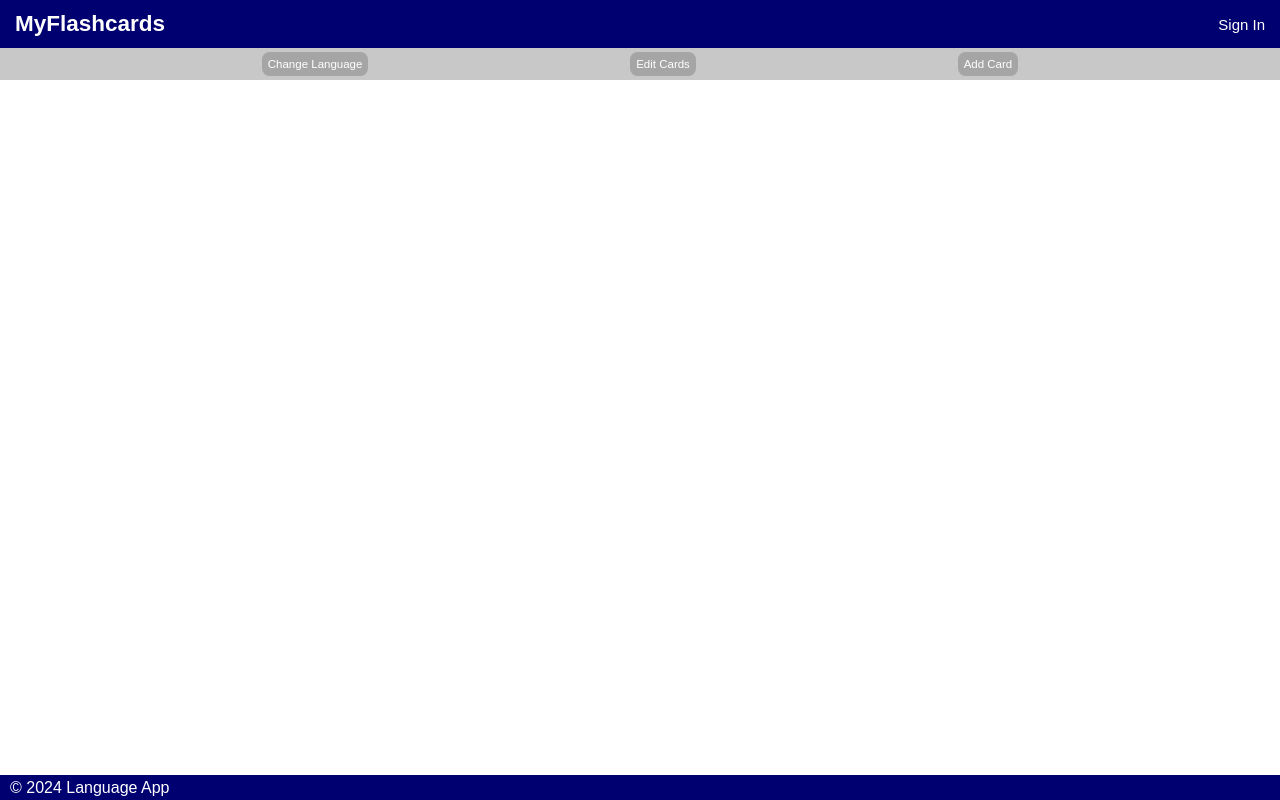
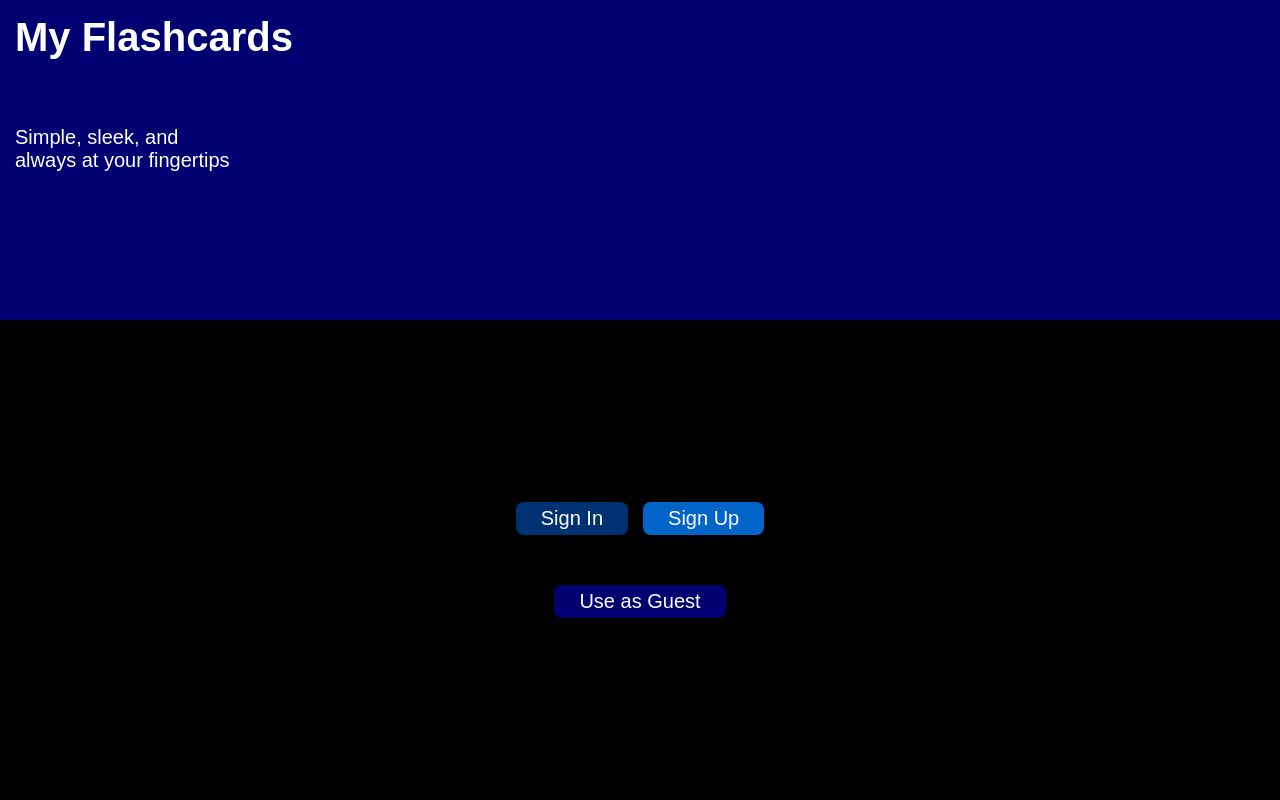
Before and after one commit to gherron94/MyFlashcards, a React (Vite) app: page /sign-in in a window 1280 px wide. Built offline with nearby package versions, Linux system fonts and the light colour scheme.

Commit message:
added sign-up page

```diff
--- a/src/App.tsx
+++ b/src/App.tsx
@@ -1,64 +1,20 @@
-import { FC, useState } from "react";
-import { Routes, Route } from "react-router-dom";
+import { FC } from "react";
+import { Routes, Route, Navigate } from "react-router-dom";
 import "./styles";
 import Home from "./components/Home";
-import NavBar from "./components/NavBar";
-import FlashCards from "./components/FlashCards";
-import Options from "./components/Options";
-// import SideBar from "./components/SideBar";
+import Wrapper from "./wrappe";
+import SignInPage from "./SignInPage";
 
 const App: FC = () => {
-	const [isFlipped, SetIsFlipped] = useState<boolean>(false);
-	const [isDeleteSelected, setIsDeleteSelected] = useState<boolean>(false);
-	const [addCard, setAddCard] = useState<boolean>(false);
-	const [editSelected, setEditSelected] = useState<boolean>(false);
-
 	return (
-		<div className={"container"}>
-			<div className="header">
-				<header>
-					<NavBar />
-					<Options
-						isFlipped={isFlipped}
-						SetIsFlipped={SetIsFlipped}
-						isDeleteSelected={isDeleteSelected}
-						setIsDeleteSelected={setIsDeleteSelected}
-						addCard={addCard}
-						setAddCard={setAddCard}
-						editSelected={editSelected}
-						setEditSelected={setEditSelected}
-					/>
-				</header>
-			</div>
-			<div className="body">
-				{/* <div className="sidebar">
-					<SideBar />
-				</div> */}
-				<div className="content">
-					<main>
-						<Routes>
-							<Route path="/" element={<Home />} />
-							<Route
-								path="/flash-cards"
-								element={
-									<FlashCards
-										isFlipped={isFlipped}
-										isDeleteSelected={isDeleteSelected}
-										addCard={addCard}
-										setAddCard={setAddCard}
-										editSelected={editSelected}
-										setEditSelected={setEditSelected}
-									/>
-								}
-							/>
-						</Routes>
-					</main>
-					<footer className="footer">
-						<p>© 2024 Language App</p>
-					</footer>
-				</div>
-			</div>
-		</div>
+		<>
+			<Routes>
+				<Route index element={<Navigate to="/sign-in" replace />} />
+				<Route path="/home" element={<Home />} />
+				<Route path="/sign-in" element={<SignInPage />} />
+				<Route path="/flash-cards" element={<Wrapper />} />
+			</Routes>
+		</>
 	);
 };
 
--- /dev/null
+++ b/src/SignInPage.tsx
@@ -0,0 +1,35 @@
+import { FC } from "react";
+import { NavLink } from "react-router-dom";
+
+const SignInPage: FC = () => {
+	return (
+		<>
+			<div className="signin-container">
+				<header>
+					<div className="sign-title">
+						<h1>My Flashcards</h1>
+					</div>
+					<div className="sign-message">
+						<h2>
+							Simple, sleek, and<br></br> always at your fingertips
+						</h2>
+					</div>
+				</header>
+				<main>
+					<div className="sign-buttons">
+						<button>Sign In</button>
+						<button>Sign Up</button>
+					</div>
+					<div className="guest-button">
+						<button>
+							{" "}
+							<NavLink to="/home">Use as Guest</NavLink>
+						</button>
+					</div>
+				</main>
+			</div>
+		</>
+	);
+};
+
+export default SignInPage;
--- a/src/components/Home.tsx
+++ b/src/components/Home.tsx
@@ -1,9 +1,33 @@
 import { FC } from "react";
+import NavBar from "./NavBar";
+import { NavLink } from "react-router-dom";
 
 const Home: FC = () => {
 	return (
 		<>
-			<h1>Welcome to Language App</h1>
+			<div className={"container"}>
+				<div className="header">
+					<header>
+						<NavBar />
+					</header>
+				</div>
+				<div className="body">
+					<div className="content">
+						<main>
+							<h1 className="home-title">Welcome to MyFlashcards</h1>
+							<h2 className="home-intro">
+								Click below to see your cards and begin learning!
+							</h2>
+							<NavLink to="/flash-cards">
+								<button className="home-button">See My Cards</button>
+							</NavLink>
+						</main>
+						<footer className="footer">
+							<p>© 2024 Language App</p>
+						</footer>
+					</div>
+				</div>
+			</div>
 		</>
 	);
 };
--- a/src/components/NavBar.tsx
+++ b/src/components/NavBar.tsx
@@ -5,14 +5,11 @@ const NavBar: FC = () => {
 	return (
 		<nav>
 			<ul>
-				{/* <li>
-					<NavLink to="/">Home</NavLink>
-				</li> */}
 				<li>
-					<NavLink to="/flash-cards">MyFlashcards</NavLink>
+					<NavLink to="/home">MyFlashcards</NavLink>
 				</li>
 				<li className="currentUser">
-					<NavLink to="/"> Sign In</NavLink>
+					<NavLink to="/"> Sign out</NavLink>
 				</li>
 			</ul>
 		</nav>
--- a/src/components/Options.tsx
+++ b/src/components/Options.tsx
@@ -7,7 +7,6 @@ interface Options {
 	setIsDeleteSelected: Dispatch<SetStateAction<boolean>>;
 	addCard: boolean;
 	setAddCard: Dispatch<SetStateAction<boolean>>;
-	editSelected: boolean;
 	setEditSelected: Dispatch<SetStateAction<boolean>>;
 }
 
@@ -18,7 +17,6 @@ const Options: FC<Options> = ({
 	isDeleteSelected,
 	setIsDeleteSelected,
 	SetIsFlipped,
-	editSelected,
 	setEditSelected,
 }) => {
 	return (
--- a/src/main.tsx
+++ b/src/main.tsx
@@ -3,7 +3,9 @@ import { BrowserRouter } from "react-router-dom";
 import App from "./App.tsx";
 
 ReactDOM.createRoot(document.getElementById("root")!).render(
-	<BrowserRouter>
-		<App />
-	</BrowserRouter>
+	<>
+		<BrowserRouter>
+			<App />
+		</BrowserRouter>
+	</>
 );
--- a/src/styles.tsx
+++ b/src/styles.tsx
@@ -1,4 +1,4 @@
-// import "./styles/SideBar.css"
+import "./styles/SignInPage.css";
 import "./styles/App.css";
 import "./styles/FlashCards.css";
 import "./styles/Home.css";
--- a/src/styles/Home.css
+++ b/src/styles/Home.css
@@ -1,3 +1,24 @@
-h1 {
+.home-title {
 	text-align: center;
+	color: #000;
+	font-size: 40.5px;
 }
+
+.home-intro {
+	text-align: center;
+	font-size: 25px;
+	margin: 30px 0;
+	color: rgb(160, 160, 160);
+	font-size: 20px;
+}
+
+.home-button {
+	padding: 10px 20px;
+	border-radius: 7.5px;
+	border: none;
+	font-size: 20px;
+	background-color: rgb(0, 0, 113);
+	color: white;
+	margin: 0 auto;
+	display: block;
+}
--- /dev/null
+++ b/src/styles/SignInPage.css
@@ -0,0 +1,79 @@
+.signin-container {
+	display: flex;
+	flex-direction: column;
+	height: 100dvh;
+	width: 100vw;
+}
+
+.signin-container header {
+	background-color: rgb(0, 0, 113);
+	height: 40%;
+	display: flex;
+	flex-direction: column;
+}
+
+.sign-title {
+	height: 30%;
+}
+
+.sign-message {
+	height: 70%;
+}
+.sign-title h1 {
+	color: white;
+	font-size: 40px;
+	margin-left: 15px;
+	margin-top: 15px;
+}
+
+.sign-message h2 {
+	color: white;
+	font-size: 20px;
+	margin-left: 15px;
+	margin-top: 30px;
+	font-weight: 400;
+}
+
+.signin-container main {
+	display: flex;
+	flex-direction: column;
+	height: 60%;
+	background-color: black;
+	align-items: center;
+	justify-content: center;
+	row-gap: 50px;
+}
+
+.sign-buttons {
+	display: flex;
+	flex-direction: row;
+	justify-content: center;
+	column-gap: 15px;
+	width: 100%;
+}
+
+.sign-buttons button {
+	padding: 5px 25px;
+	border-radius: 7.5px;
+	border: none;
+	font-size: 20px;
+	background-color: rgb(0, 0, 163);
+	color: white;
+}
+
+.sign-buttons button:first-child {
+	background-color: rgb(0, 50, 115);
+}
+
+.sign-buttons button:last-child {
+	background-color: rgb(0, 100, 200);
+}
+
+.guest-button button {
+	padding: 5px 25px;
+	border-radius: 7.5px;
+	border: none;
+	font-size: 20px;
+	background-color: rgb(0, 0, 113);
+	color: white;
+}
--- /dev/null
+++ b/src/wrappe.tsx
@@ -0,0 +1,51 @@
+import { FC, useState } from "react";
+import "./styles";
+import NavBar from "./components/NavBar";
+import FlashCards from "./components/FlashCards";
+import Options from "./components/Options";
+// import SideBar from "./components/SideBar";
+
+const Wrapper: FC = () => {
+	const [isFlipped, SetIsFlipped] = useState<boolean>(false);
+	const [isDeleteSelected, setIsDeleteSelected] = useState<boolean>(false);
+	const [addCard, setAddCard] = useState<boolean>(false);
+	const [editSelected, setEditSelected] = useState<boolean>(false);
+
+	return (
+		<div className={"container"}>
+			<div className="header">
+				<header>
+					<NavBar />
+					<Options
+						isFlipped={isFlipped}
+						SetIsFlipped={SetIsFlipped}
+						isDeleteSelected={isDeleteSelected}
+						setIsDeleteSelected={setIsDeleteSelected}
+						addCard={addCard}
+						setAddCard={setAddCard}
+						setEditSelected={setEditSelected}
+					/>
+				</header>
+			</div>
+			<div className="body">
+				<div className="content">
+					<main>
+						<FlashCards
+							isFlipped={isFlipped}
+							isDeleteSelected={isDeleteSelected}
+							addCard={addCard}
+							setAddCard={setAddCard}
+							editSelected={editSelected}
+							setEditSelected={setEditSelected}
+						/>
+					</main>
+					<footer className="footer">
+						<p>© 2024 Language App</p>
+					</footer>
+				</div>
+			</div>
+		</div>
+	);
+};
+
+export default Wrapper;
```
Also changed, not shown: src/components/SideBar.tsx (deleted, +0 -34 lines), src/styles/SideBar.css (deleted, +0 -32 lines).
